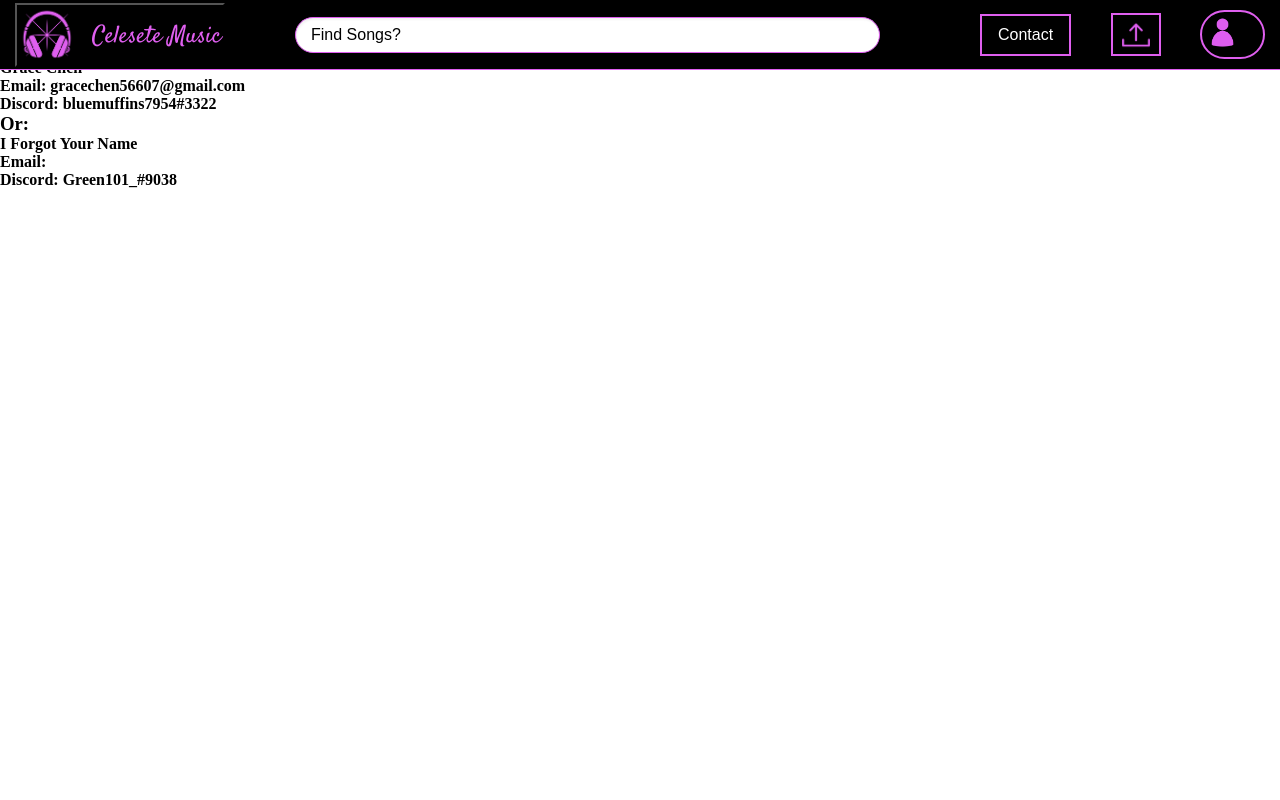
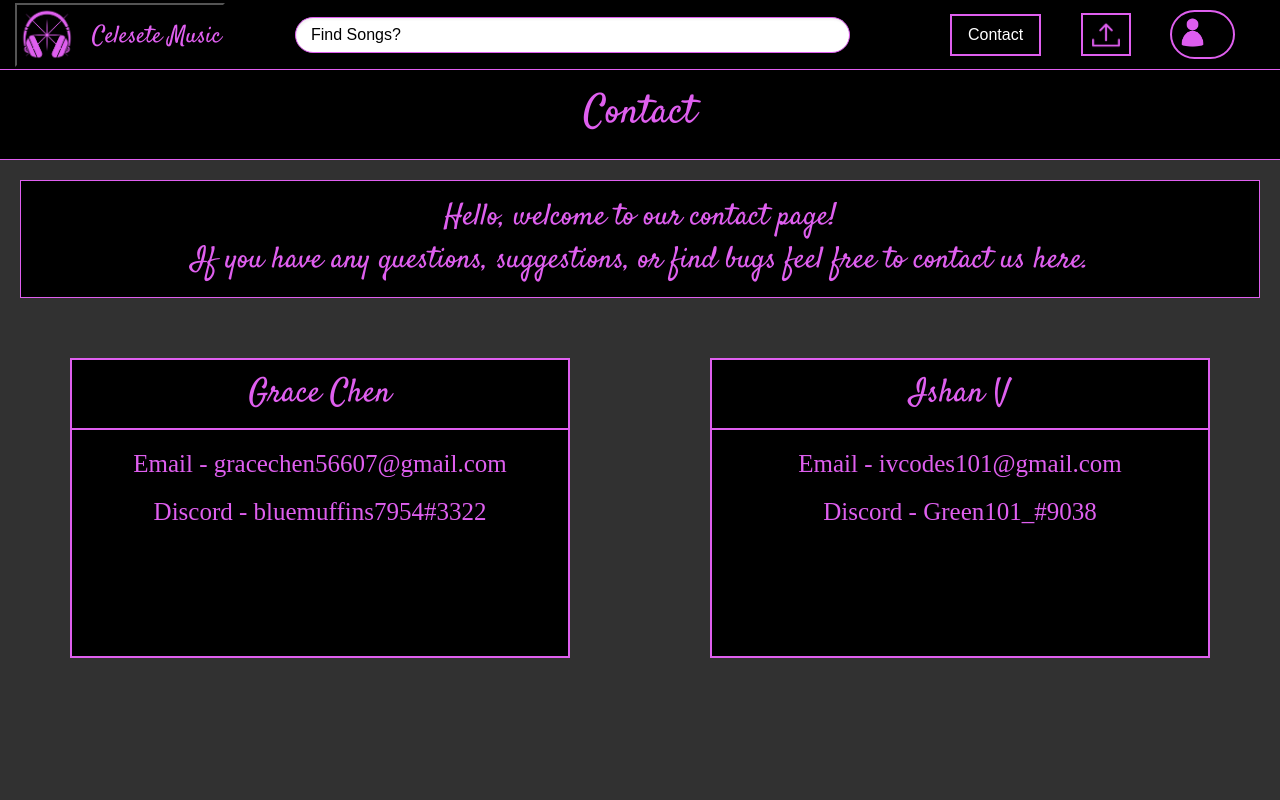
Before and after one commit to gracexichen/MusicStreaming, a Django app: page /contact in a window 1280 px wide. Run offline with Django 4.2, Linux system fonts and the light colour scheme; parts of the project's set-up code (start-up, migrations or seed data) failed here and were passed over; some libraries are stand-ins or nearby versions.

Commit message:
edited some stuff and made contact

```diff
--- /dev/null
+++ b/music/static/music/contact.css
@@ -0,0 +1,85 @@
+.contact-body{
+  padding-top: 70px;
+  background-color: rgb(49, 49, 49);
+  height: 100vh;
+}
+
+.contact-title{
+  background-color:black;
+  color:white;
+  width:100%;
+  height:90px;
+  border-bottom: rgb(223, 95, 239) 1px solid;
+}
+
+.contact-title p{
+  font-family: 'Satisfy', cursive;
+  color: rgb(223, 95, 239);
+  font-size: 40px;
+  padding-top: 15px;
+  text-align: center;
+  cursor: default;
+}
+
+.contact-introduction{
+  background-color:black;
+  color:white;
+  border: rgb(223, 95, 239) 1px solid;
+  margin: 20px 20px 60px 20px;
+  padding: 15px 0 15px 0;
+}
+
+.contact-introduction p{
+  color:rgb(223, 95, 239);
+  font-family: 'Satisfy', cursive;
+  font-size: 30px;
+  font-stretch: expanded;
+  text-align: center;
+  cursor: default;
+}
+
+.developer-container-container{
+  display: flex;
+  justify-content: space-around;
+}
+
+.developer-container{
+  display: flex;
+  flex-direction: column;
+  background-color: black;
+  width: 500px;
+  height: 300px;
+  margin: 0 20px 0 20px;
+  border: rgb(223, 95, 239) 2px solid;
+}
+
+.developer-container p{
+  color:rgb(223, 95, 239);
+  cursor: default;
+}
+
+.developer-name-container{
+  display: flex;
+  justify-content: center;
+  border-bottom: rgb(223, 95, 239) 2px solid;
+  padding: 10px;
+}
+
+.developer-name-container p{
+  font-size: 33px;
+  font-family: 'Satisfy', cursive;
+  cursor: default;
+}
+
+.developer-contact-container{
+  display: flex;
+  flex-direction:column;
+  align-items: center;
+  margin-bottom: 40px;
+}
+
+.developer-contact-container p{
+  margin-top: 20px;
+  font-size: 25px;
+  cursor: text;
+}
--- a/music/static/music/header.css
+++ b/music/static/music/header.css
@@ -34,6 +34,7 @@
     align-items: center;
     justify-content: space-between;
     flex-shrink: 0;
+    margin-right: 30px;
   }
 
 
--- a/music/static/music/playlist.css
+++ b/music/static/music/playlist.css
@@ -1,7 +1,7 @@
 .playlist-body{
     padding-top: 70px;
     background-color: rgb(50, 50, 50);
-    height:88vh;
+    height:100vh;
 }
 
 .playlist-title{
@@ -13,6 +13,7 @@
     border-bottom:rgb(223, 95, 239) 1px solid;
     margin-bottom: 15px;
     background-color: black;
+    cursor: default;
 }
 
 .container-all-songs{
@@ -25,13 +26,15 @@
     display:flex;
     flex-direction: row;
     gap:30px;
-    margin-bottom: 20px;
-    border: white solid 2px;
+    margin: 0px 10px 20px 10px;
+    border: rgb(223, 95, 239) solid 2px;
     width: 500px;
-    padding:5px 5px;
+    padding:10px 5px 10px 5px;
     align-items: center;
-    justify-content: space-evenly;
+    justify-content: space-around;
+    background-color: black;
 }
+
 
 .playlist-song-image{
     height: 100px;
@@ -43,11 +46,12 @@
     font-family: 'Satisfy', cursive;
     color: rgb(223, 95, 239);
     font-size: 35px;
+    cursor: default;
 }
 
 .playlist-song-artist{
     font-family: 'Satisfy', cursive;
     color: rgb(223, 95, 239);
     font-size: 25px;
-
+    cursor: default;
 }
--- a/music/templates/music/base.html
+++ b/music/templates/music/base.html
@@ -17,6 +17,7 @@
         <link rel="stylesheet" type="text/css" href="{% static 'music/homescreen.css' %}">
         <link rel="stylesheet" type="text/css" href="{% static 'music/profile.css' %}">
         <link rel="stylesheet" type="text/css" href="{% static 'music/playlist.css' %}">
+        <link rel="stylesheet" type="text/css" href="{% static 'music/contact.css' %}">
 
 
         <!--Satistfy Font-->
--- a/music/templates/music/contact.html
+++ b/music/templates/music/contact.html
@@ -2,6 +2,43 @@
 
 {% block body %}
 <data id = "data" value="hide"></data>
+<div class="contact-body">
+<div class="contact-title">
+  <p>Contact</p>
+</div>
+
+  <div class="contact-introduction">
+    <p>Hello, welcome to our contact page!</p>
+    <p>If you have any questions, suggestions, or find bugs feel free to contact us here.</p>
+  </div>
+  <div class="developer-container-container">
+    <div class="developer-container">
+      <div class="developer-name-container">
+        <p class="developer-name">Grace Chen</p>
+      </div>
+      <div class="developer-contact-container">
+        <p class="developer-email">Email - gracechen56607@gmail.com</p>
+        <p class="developer-discord">Discord - bluemuffins7954#3322</p>
+      </div>
+
+    </div>
+
+    <div class="developer-container">
+      <div class="developer-name-container">
+        <p class="developer-name">Ishan V</p>
+      </div>
+      <div class="developer-contact-container">
+        <p class="developer-email">Email - ivcodes101@gmail.com</p>
+        <p class="developer-discord">Discord - Green101_#9038</p>
+      </div>
+    </div>
+  </div>
+
+</div>
+
+
+
+<!--
 <h1>Contact Information</h1>
 <h3>Any bugs or suggestions for new features? Please contact:<h3>
 <h4>Grace Chen</h4>
@@ -11,4 +48,5 @@
 <h4>I Forgot Your Name</h4>
 <h4>Email:</h4>
 <h4>Discord: Green101_#9038</h4>
+-->
 {% endblock %}
```
Also changed, not shown: db.sqlite3.
